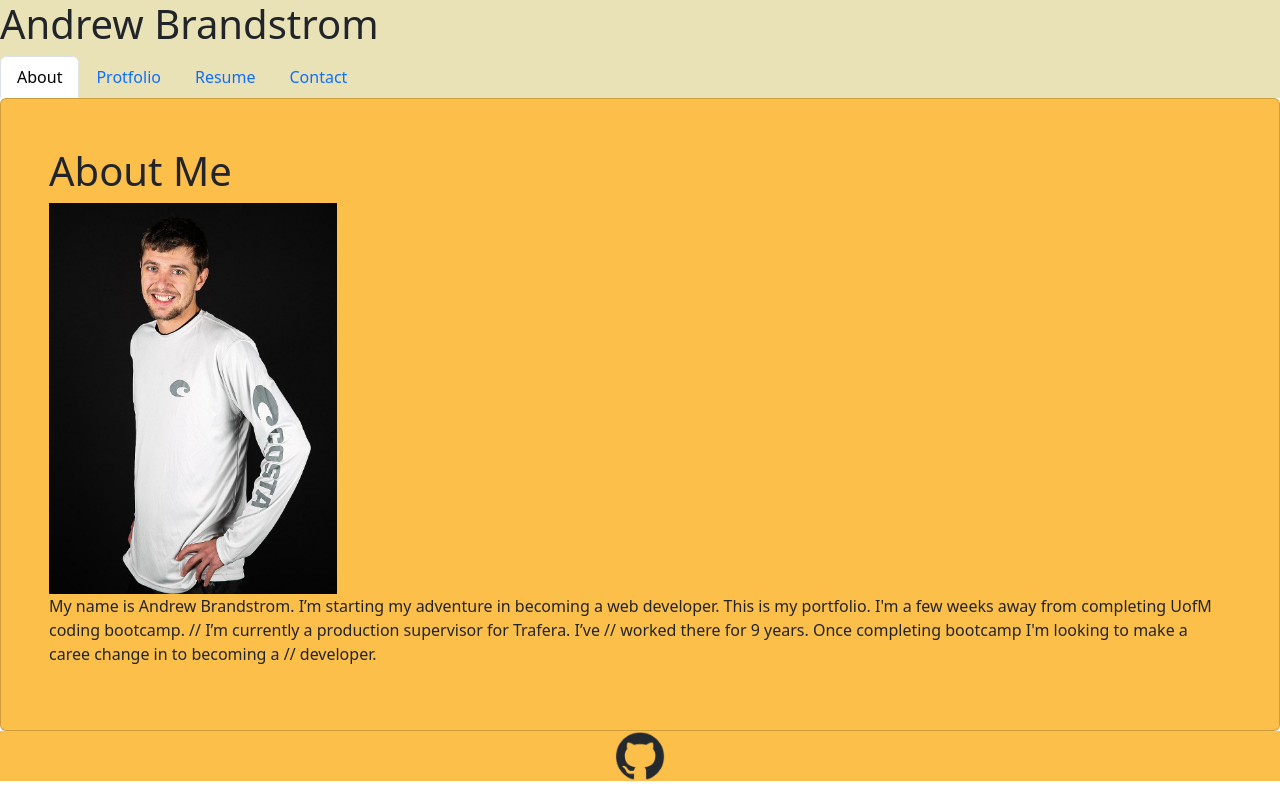
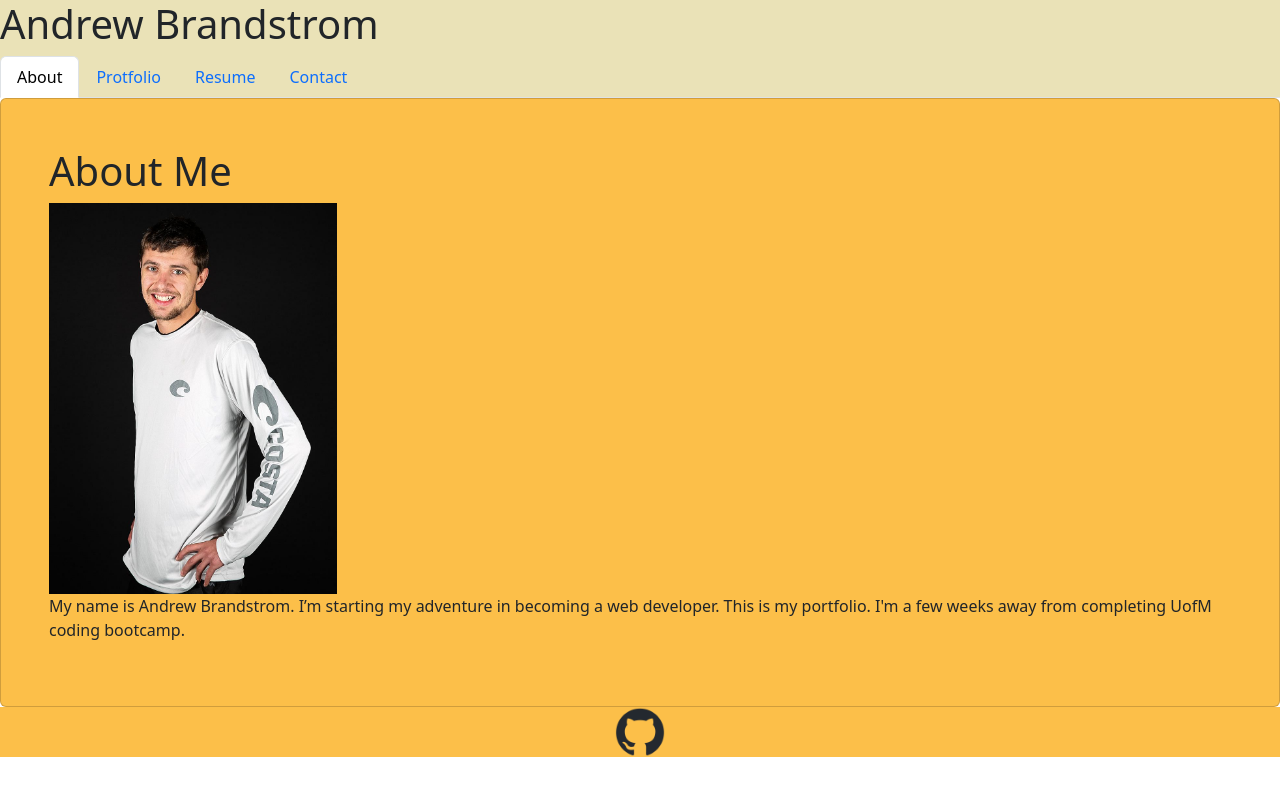
Before and after one commit to abrand93/React-Portfolio, a React (Create React App) app: page / in a window 1280 px wide. Built offline with nearby package versions, Linux system fonts and the light colour scheme.

Commit message:
Update about.js

```diff
--- a/src/components/pages/about.js
+++ b/src/components/pages/about.js
@@ -13,9 +13,6 @@ export default function About() {
 
 
 
-        //   I’m currently a production supervisor for Trafera. I’ve
-        // worked there for 9 years. Once completing bootcamp I'm looking to make a caree change in to becoming a
-        // developer.
 
 
 
@@ -25,3 +22,8 @@ export default function About() {
     </div>
   );
 }
+
+
+        //   I’m currently a production supervisor for Trafera. I’ve
+        // worked there for 9 years. Once completing bootcamp I'm looking to make a caree change in to becoming a
+        // developer.
```
